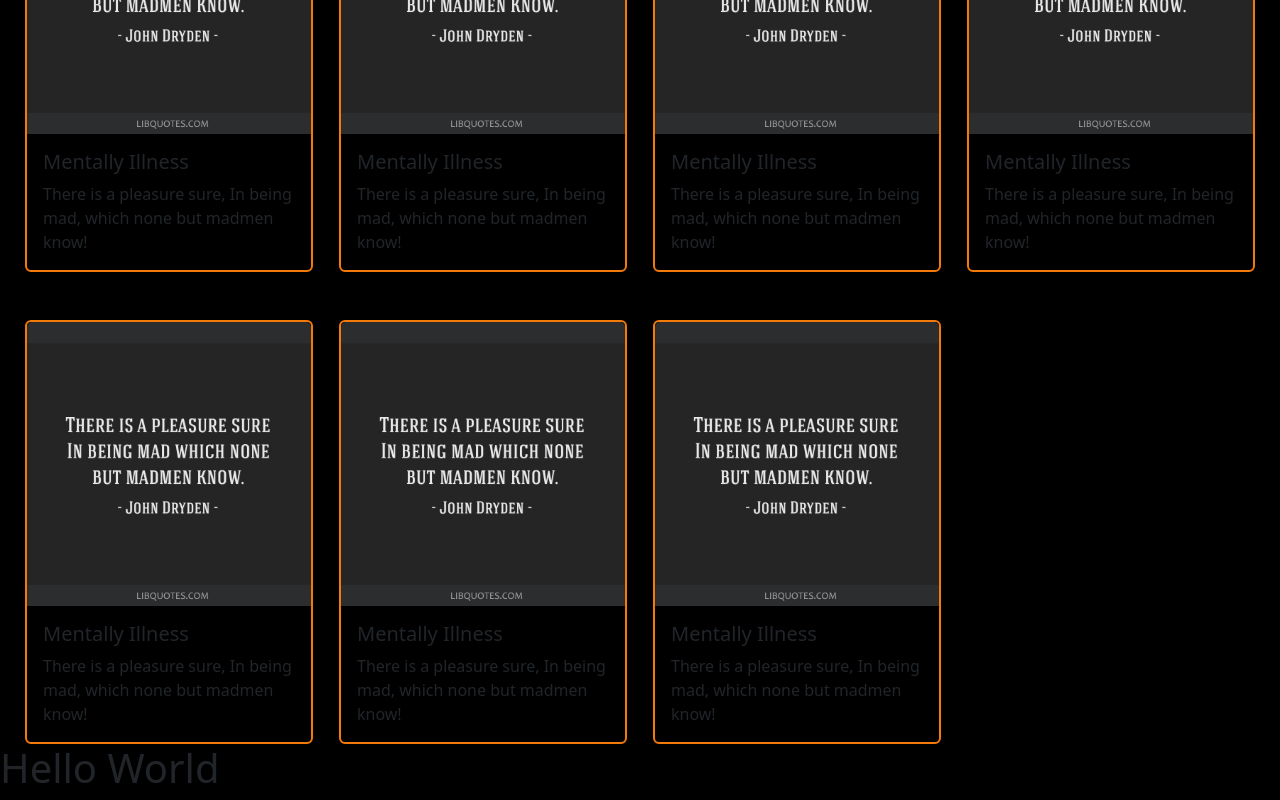
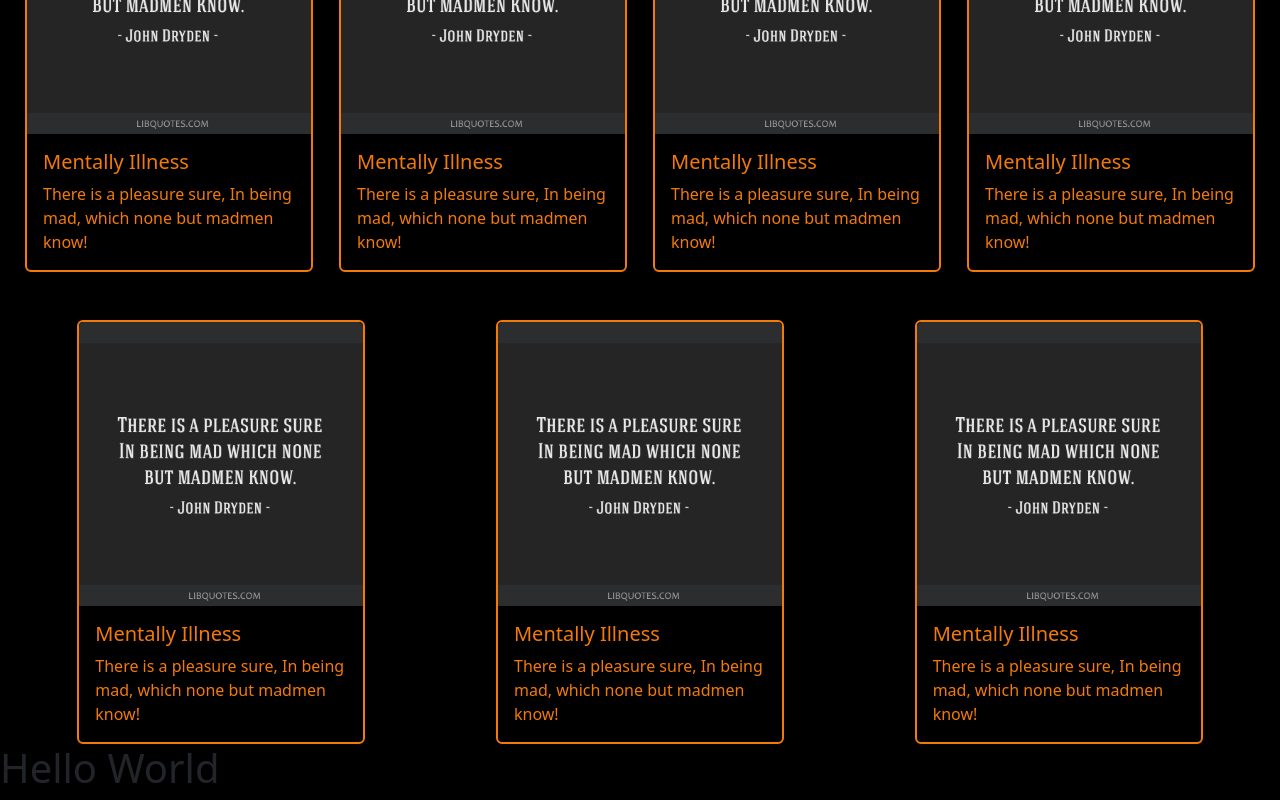
Before and after one commit to ano201/quote-gallery, a React (Create React App) app: page / in a window 1280 px wide. Shown: the part 1880-2680 px from the top of the page. Built offline with nearby package versions, Linux system fonts and the light colour scheme.

Commit message:
transition added to card and centered the card

```diff
--- a/src/components/Home/Main.jsx
+++ b/src/components/Home/Main.jsx
@@ -11,7 +11,7 @@ const Main = () => {
       <Row>
         {data &&
           data.map((singleData) => (
-            <div className="col-sm-12 col-md-6 col-xl-3 col-xxl-3">
+            <div className="m-auto col-sm-12 col-md-6 col-xl-3 col-xxl-3">
               <SingleCard
                 key={singleData.id}
                 singleData={singleData}
--- a/src/components/SingleCard.css
+++ b/src/components/SingleCard.css
@@ -1,11 +1,13 @@
-.c-center {
+.c-card {
     margin: 0 auto;
+    border: 2px solid rgb(243, 122, 9);
+    transition: all 0.4s;
+    color: rgb(243, 122, 9);
 }
 
-.c-border {
-    border: 2px solid rgb(243, 122, 9);
+.c-card:hover {
+    border: 2px solid rgba(243, 122, 9, 0.733);
+    /* border: transparent; */
+    box-shadow: 0px 0 30px 5px rgb(243, 122, 9);
+    z-index: 999;
 }
-
-.c-border:hover {
-    border: 2px solid rgba(243, 122, 9, 0.301);
-}
--- a/src/components/SingleCard.jsx
+++ b/src/components/SingleCard.jsx
@@ -8,7 +8,7 @@ const SingleCard = ({ singleData }) => {
   return (
     <div>
       <Card
-        className="c-center mt-2 mt-lg-5 mt-md-3 c-border bg-black"
+        className="mt-2 mt-lg-5 mt-md-3 bg-black c-card"
         style={{ width: "18rem" }}
       >
         <Card.Img variant="top" src={img} />
--- a/src/pages/Home.jsx
+++ b/src/pages/Home.jsx
@@ -6,7 +6,6 @@ const Home = () => {
   return (
     <div>
       <Banner></Banner>
-
       <Main></Main>
     </div>
   );
```
